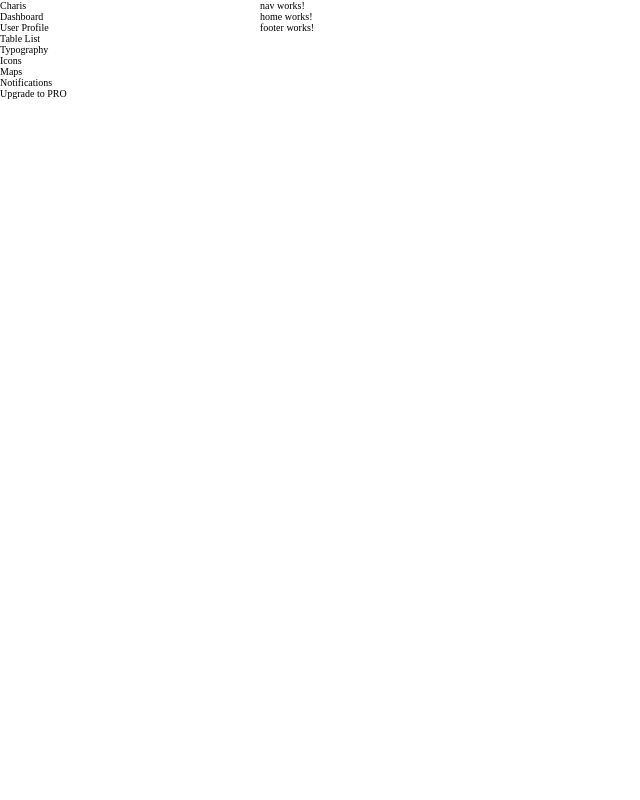
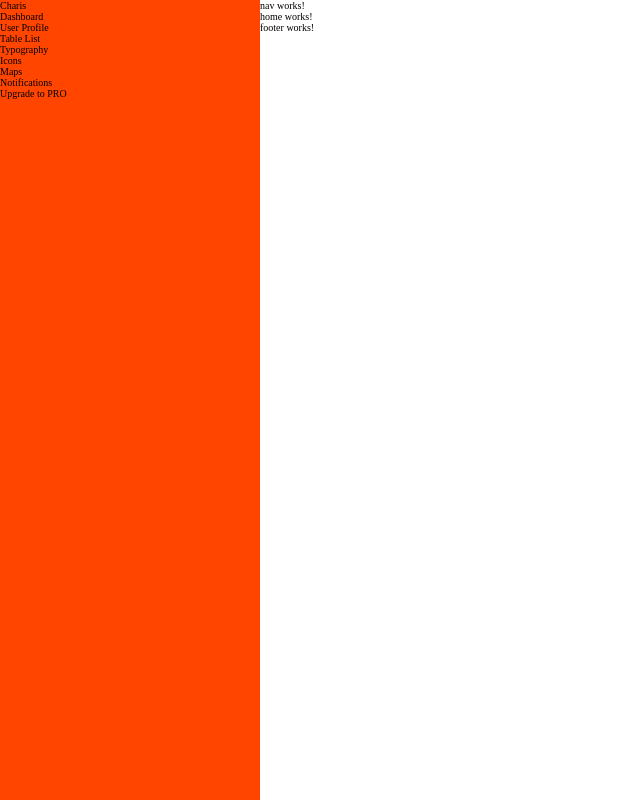
Before and after one commit to onwuvic/angular-admin-dashboard, an Angular app: page /dashboard in a window 1280 px wide. Shown: the whole page, without its empty margins (0-640 px from the left). Built offline with nearby package versions, Linux system fonts and the light colour scheme.

Commit message:
add temp side nav style

```diff
--- a/src/app/shared/side-nav/side-nav.component.scss
+++ b/src/app/shared/side-nav/side-nav.component.scss
@@ -0,0 +1,5 @@
+.sidebar-wrapper {
+  // TEMP
+  background-color: orangered;
+  height: 100vh;
+}
```
